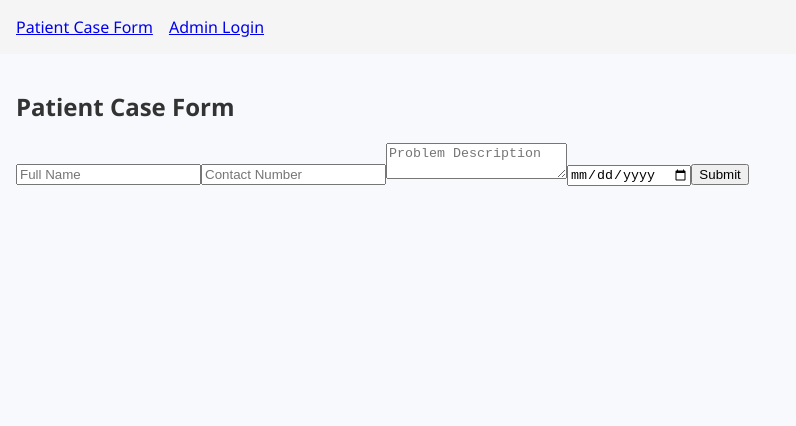
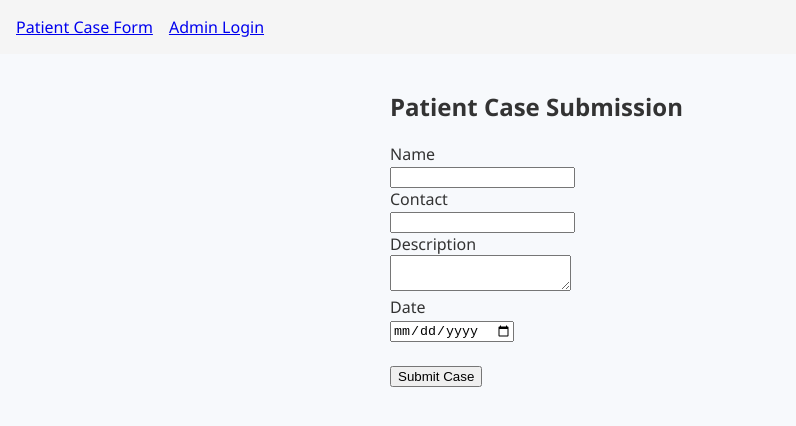
Before and after one commit to rohitvhanji/review-to-payment-app, a React (Vite) app in the folder client/: page / in a window 1280 px wide. Shown: the top 426 px of the page, without its empty margins (0-796 px from the left). Built offline with nearby package versions, Linux system fonts and the light colour scheme.

Commit message:
Update PatientForm.jsx

```diff
--- a/client/src/PatientForm.jsx
+++ b/client/src/PatientForm.jsx
@@ -1,35 +1,45 @@
-// src/PatientForm.jsx
-import { useState } from 'react';
-import axios from 'axios';
+import React, { useState } from 'react';
 
-function PatientForm({ onSubmit }) {
-  const [formData, setFormData] = useState({
-    name: '',
-    contact: '',
-    description: '',
-    date: '',
-  });
+const BACKEND_URL = 'https://review-to-payment-app.onrender.com'; // your deployed backend URL
 
-  const handleChange = (e) => {
-    setFormData(prev => ({ ...prev, [e.target.name]: e.target.value }));
-  };
+export default function PatientForm() {
+  const [form, setForm] = useState({ name: '', contact: '', description: '', date: '' });
+  const [message, setMessage] = useState('');
 
-  const handleSubmit = async (e) => {
+  const handleChange = e => setForm({ ...form, [e.target.name]: e.target.value });
+
+  const handleSubmit = async e => {
     e.preventDefault();
-    await axios.post("https://your-backend-url.onrender.com/api/case", formData);
-    onSubmit(); // move to next step
+    setMessage('');
+    try {
+      const res = await fetch(`${BACKEND_URL}/api/case`, {
+        method: 'POST',
+        headers: { 'Content-Type': 'application/json' },
+        body: JSON.stringify(form),
+      });
+      if (!res.ok) throw new Error('Failed to submit case');
+      setMessage('Case submitted successfully!');
+      setForm({ name: '', contact: '', description: '', date: '' });
+    } catch (err) {
+      setMessage(err.message);
+    }
   };
 
   return (
-    <form onSubmit={handleSubmit} className="max-w-md mx-auto space-y-4 p-4 border rounded shadow">
-      <h2 className="text-xl font-bold mb-4">Patient Case Form</h2>
-      <input name="name" required placeholder="Full Name" className="w-full p-2 border" onChange={handleChange} />
-      <input name="contact" required placeholder="Contact Number" className="w-full p-2 border" onChange={handleChange} />
-      <textarea name="description" required placeholder="Problem Description" className="w-full p-2 border" onChange={handleChange} />
-      <input name="date" type="date" required className="w-full p-2 border" onChange={handleChange} />
-      <button type="submit" className="bg-blue-600 text-white px-4 py-2 rounded">Submit</button>
-    </form>
+    <div style={{ maxWidth: 500, margin: 'auto' }}>
+      <h2>Patient Case Submission</h2>
+      <form onSubmit={handleSubmit}>
+        <label>Name</label><br />
+        <input name="name" value={form.name} onChange={handleChange} required /><br />
+        <label>Contact</label><br />
+        <input name="contact" value={form.contact} onChange={handleChange} required /><br />
+        <label>Description</label><br />
+        <textarea name="description" value={form.description} onChange={handleChange} required /><br />
+        <label>Date</label><br />
+        <input type="date" name="date" value={form.date} onChange={handleChange} required /><br /><br />
+        <button type="submit">Submit Case</button>
+      </form>
+      {message && <p>{message}</p>}
+    </div>
   );
 }
-
-export default PatientForm;
```
